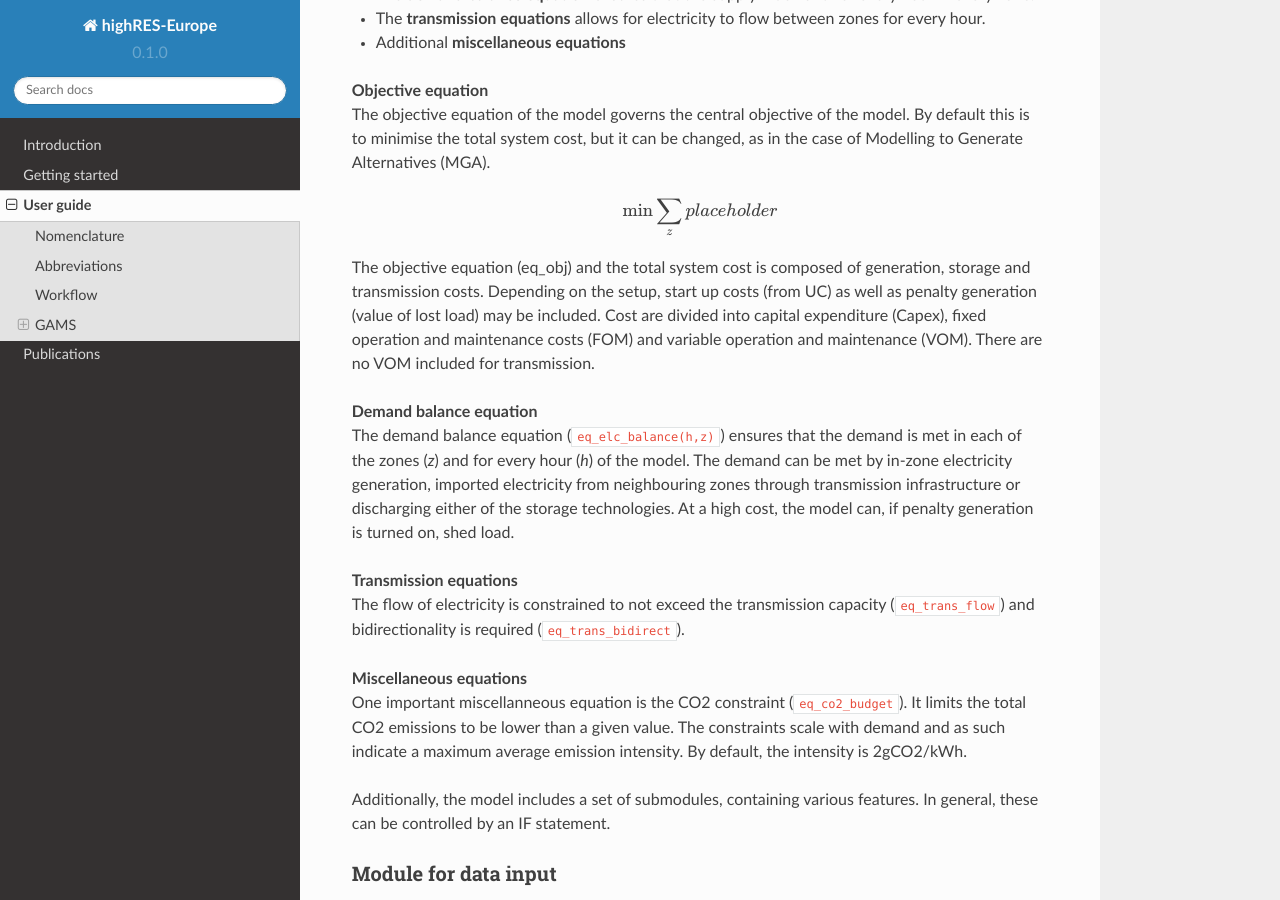
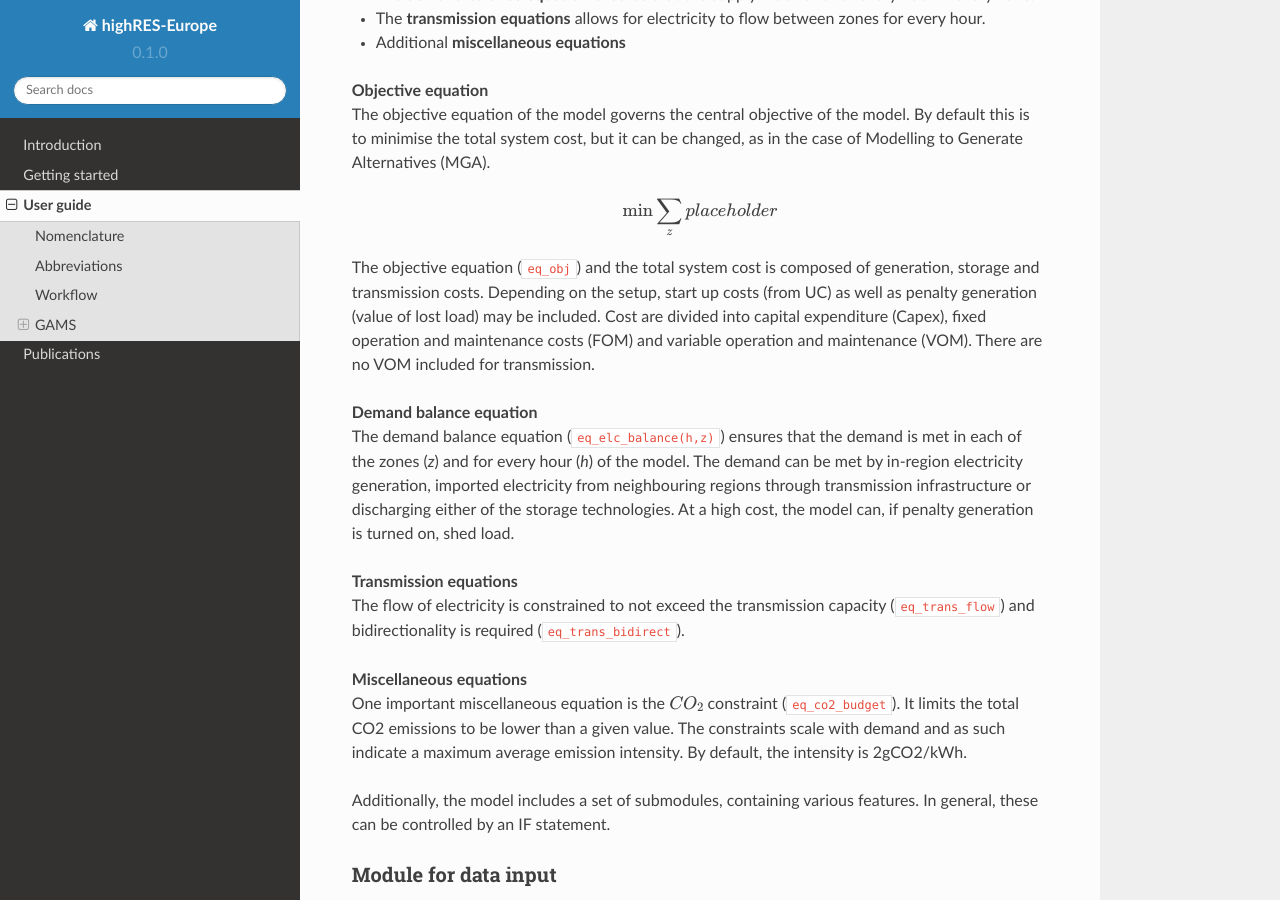
Before and after one commit to highRES-model/highRES-Europe-WF, a Sphinx documentation site: the page built from docs/source/user_guide.rst, in a window 1280 px wide and 900 px high, scrolled down 810 px. Built offline with Sphinx 7.4.7 and the Read the Docs theme 2.0.0, drawn with Linux system fonts in a browser that asks for light colours.

Commit message:
doc format

```diff
--- a/docs/source/user_guide.rst
+++ b/docs/source/user_guide.rst
@@ -39,16 +39,16 @@ The general algebraic modeling system (GAMS) is the modelling system for optimis
    \text{min} \sum_z{placeholder}
 
 
-The objective equation (eq_obj) and the total system cost is composed of generation, storage and transmission costs. Depending on the setup, start up costs (from UC) as well as penalty generation (value of lost load) may be included. Cost are divided into capital expenditure (Capex), fixed operation and maintenance costs (FOM) and variable operation and maintenance (VOM). There are no VOM included for transmission.
+The objective equation (``eq_obj``) and the total system cost is composed of generation, storage and transmission costs. Depending on the setup, start up costs (from UC) as well as penalty generation (value of lost load) may be included. Cost are divided into capital expenditure (Capex), fixed operation and maintenance costs (FOM) and variable operation and maintenance (VOM). There are no VOM included for transmission.
 
 | **Demand balance equation**
-| The demand balance equation (``eq_elc_balance(h,z)``) ensures that the demand is met in each of the zones (*z*) and for every hour (*h*) of the model. The demand can be met by in-zone electricity generation, imported electricity from neighbouring zones through transmission infrastructure or discharging either of the storage technologies. At a high cost, the model can, if penalty generation is turned on, shed load.
+| The demand balance equation (``eq_elc_balance(h,z)``) ensures that the demand is met in each of the zones (*z*) and for every hour (*h*) of the model. The demand can be met by in-region electricity generation, imported electricity from neighbouring regions through transmission infrastructure or discharging either of the storage technologies. At a high cost, the model can, if penalty generation is turned on, shed load.
 
 | **Transmission equations**
 | The flow of electricity is constrained to not exceed the transmission capacity (``eq_trans_flow``) and bidirectionality is required (``eq_trans_bidirect``).
 
 | **Miscellaneous equations**
-| One important miscellanneous equation is the CO2 constraint (``eq_co2_budget``). It limits the total CO2 emissions to be lower than a given value. The constraints scale with demand and as such indicate a maximum average emission intensity. By default, the intensity is 2gCO2/kWh.
+| One important miscellaneous equation is the :math:`CO_2` constraint (``eq_co2_budget``). It limits the total CO2 emissions to be lower than a given value. The constraints scale with demand and as such indicate a maximum average emission intensity. By default, the intensity is 2gCO2/kWh.
 
 Additionally, the model includes a set of submodules, containing various features. In general, these can be controlled by an IF statement.
 
```
